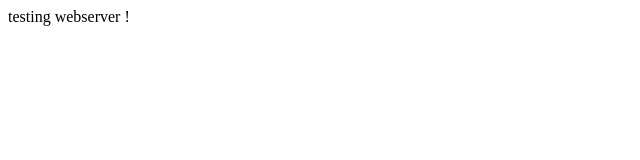
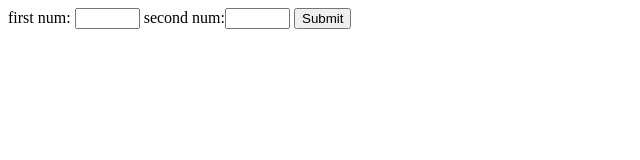
Before and after one commit to ZZK995/linux, a plain HTML site: page test.html in a window 1280 px wide. Shown: the whole page, without its empty margins (0-640 px from the left). Drawn offline with Linux system fonts and the light colour scheme.

Commit message:
add form

```diff
--- a/test.html
+++ b/test.html
@@ -1,8 +1,12 @@
 <html>
 <head>
-<title>a simple page for testing webserver static web page</title>
+<title>Multiplicaion</title>
 <head>
 <body>
-testing webserver !
+	<form action="/cgi-bin/multiplication.cgi" >
+		first num:&nbsp;<input type="text" size="5">
+		second num:<input type="text" size="5">
+		<input type="submit" value="Submit">
+	</form>
 </body>
 </html>
```
